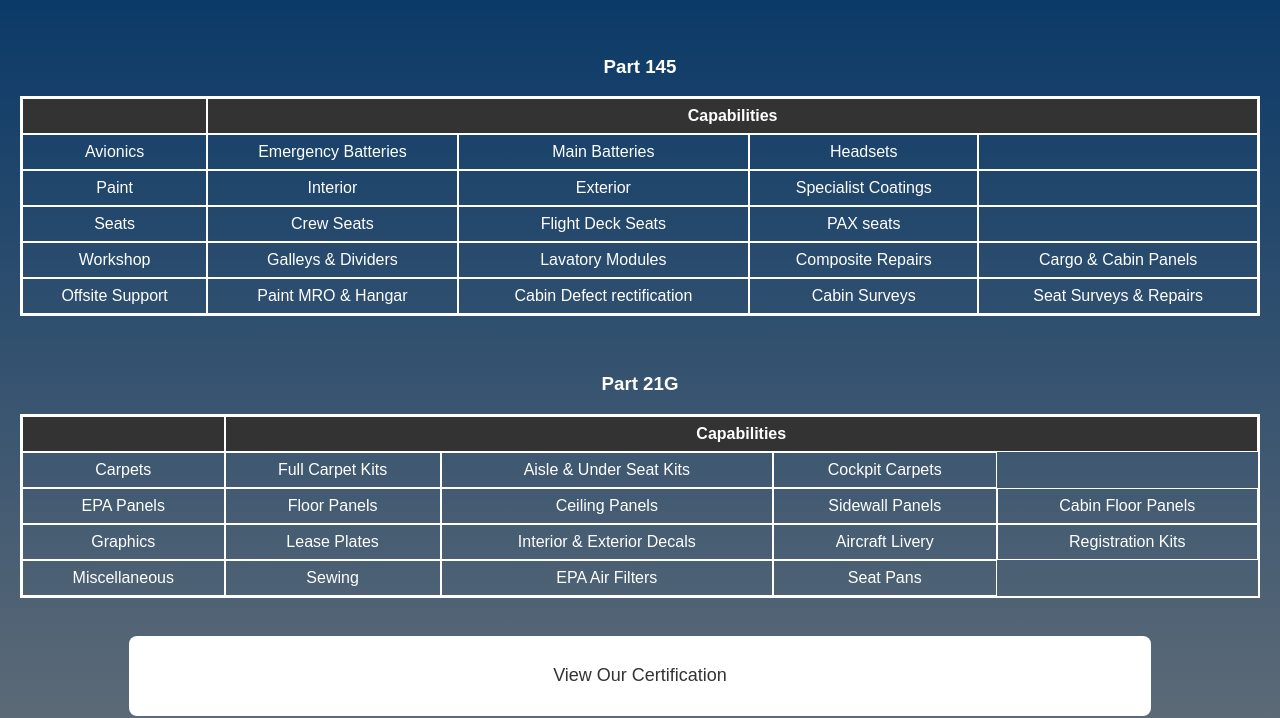
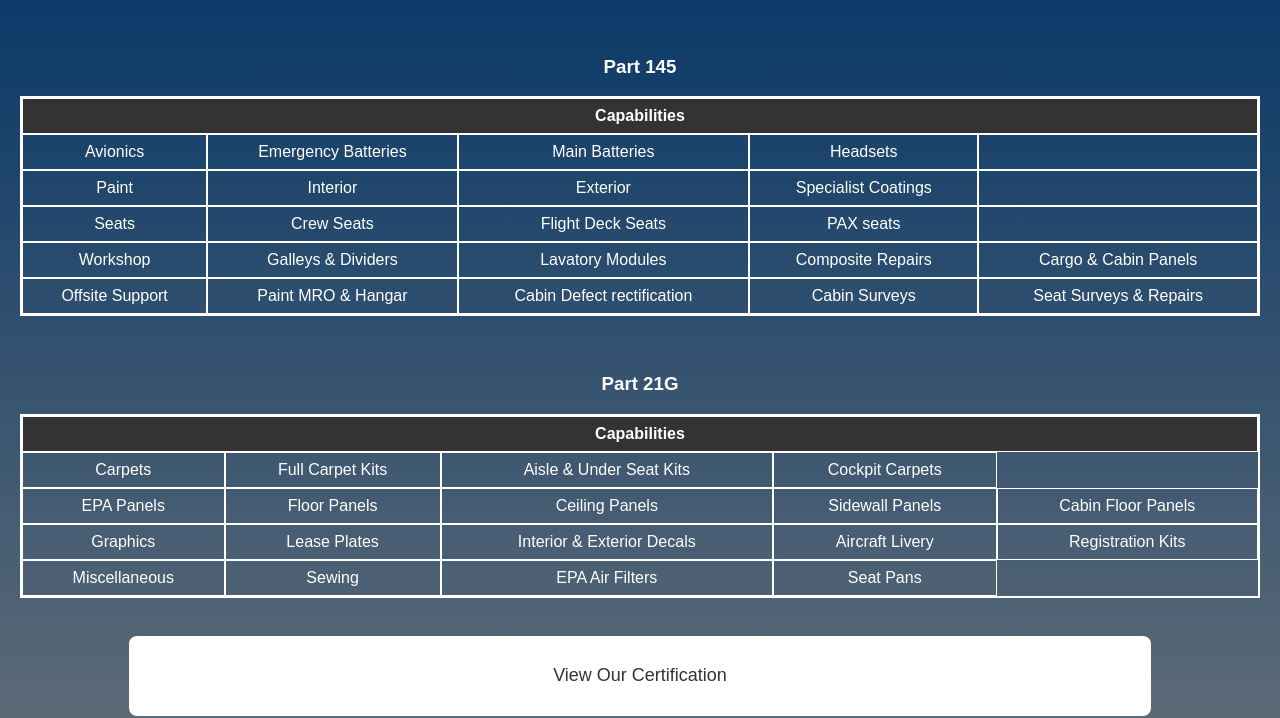
Before and after one commit to notstereomike/aeroco-hub, a plain HTML site: page capabilities.html in a window 1280 px wide. Shown: the part 101-819 px from the top of the page. Drawn offline with Linux system fonts and the light colour scheme.

Commit message:
Second change to caps table

```diff
--- a/capabilities.html
+++ b/capabilities.html
@@ -31,8 +31,8 @@
         <table>
             <thead>
                 <tr>
-                    <th></th>
-                     <th colspan="4">Capabilities</th>
+
+                     <th colspan="5">Capabilities</th>
                 </tr>
             </thead>
             <tbody>
@@ -78,7 +78,7 @@
         <table>
             <thead>
                 <tr>
-                    <th></th>
+
                     <th colspan="5">Capabilities</th>
                 </tr>
             </thead>
```
